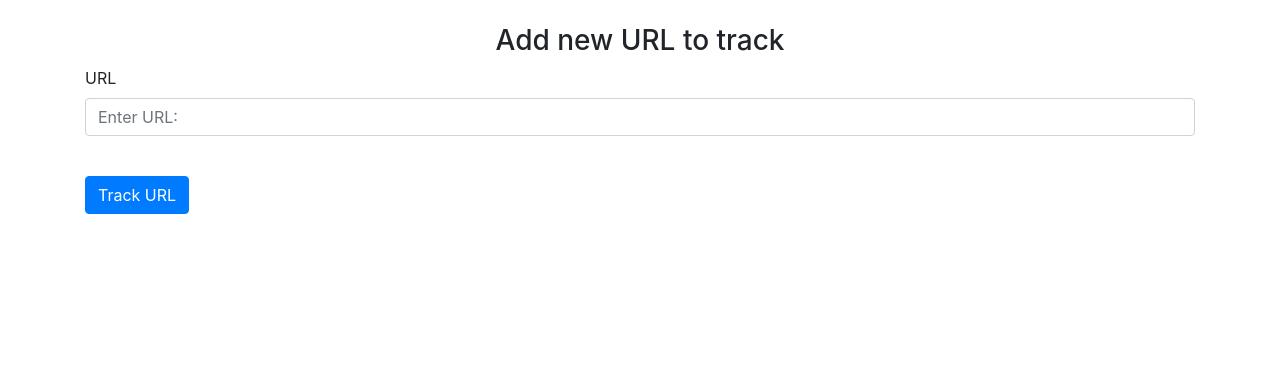
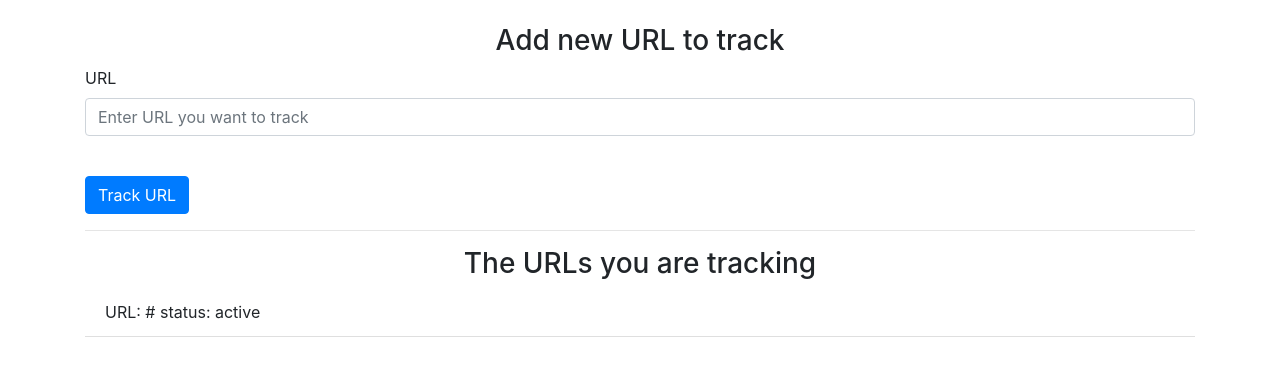
Before and after one commit to jmcraineydev/python_ping_utility, a Flask app: page / in a window 1280 px wide. Shown: the part 56-432 px from the top of the page. Run offline with Flask 2, Linux system fonts and the light colour scheme; the visitor is signed in with stand-in values (Sample User, id 1); a database or web service that is not in the repository returns one stand-in record (values such as "Sample title"); some libraries are stand-ins or nearby versions.

Commit message:
feat: add URL input, display of URL data, tracking functions

```diff
--- a/public/__init__.py
+++ b/public/__init__.py
@@ -10,6 +10,7 @@ load_dotenv()
 cluster = MongoClient(os.getenv("MONGO_DB_CONNECTION"))
 db = cluster["PingUtil"]
 userCollection = db["user"]
+trackedCollection = db["tracked"]
 
 
 def create_app():
--- a/public/templates/home.html
+++ b/public/templates/home.html
@@ -9,11 +9,20 @@ content%}
       name="url"
       id="url"
       class="form-control"
-      placeholder="Enter URL: "
+      placeholder="Enter URL you want to track "
     />
   </div>
   <br />
   <button type="submit" class="btn btn-primary">Track URL</button>
 </form>
+<hr />
+<h3 align="center">The URLs you are tracking</h3>
+<ul class="list-group list-group-flush" id="notes">
+  {% if userUrls != None %} {% for url in userUrls%}
+  <li class="list-group-item">URL: {{url['url']}} status: {{url['status']}}</li>
+  {%endfor%}{% else %}
+  <li>You currently are not tracking any urls</li>
+  {% endif %}
+</ul>
 
 {%endblock%}
--- /dev/null
+++ b/public/tracking.py
@@ -0,0 +1,20 @@
+from flask import Blueprint, render_template, request, flash, redirect, url_for, session
+from . import userCollection, trackedCollection
+import datetime
+
+
+def getUserTrackedUrl():
+    email = session.get("user")
+    print(email)
+    userUrls = trackedCollection.find({"email": email}, {})
+    # print(list(userUrls))
+    return list(userUrls)
+
+
+def addUrlToTracking(url):
+    now = datetime.datetime.now()
+    email = session.get("user")
+    print(email)
+    trackedCollection.insert_one(
+        {"url": url, "email": email, "status": "unknown", "date": now}
+    )
--- a/public/views.py
+++ b/public/views.py
@@ -1,10 +1,27 @@
-from flask import Blueprint, render_template, session, redirect, url_for, session
+from flask import (
+    Blueprint,
+    render_template,
+    session,
+    redirect,
+    url_for,
+    session,
+    request,
+)
+
+from public.tracking import addUrlToTracking, getUserTrackedUrl
+
+# from tracking.py import addUrlTracking
 
 views = Blueprint("views", __name__)
 
 
-@views.route("/")
+@views.route("/", methods=["GET", "POST"])
 def home():
     if session.get("user") == None:
         return redirect(url_for("auth.login"))
-    return render_template("home.html", session=session)
+    if request.method == "POST":
+        url = request.form.get("url")
+        addUrlToTracking(url)
+    userUrls = getUserTrackedUrl()
+    print(session.get("user"))
+    return render_template("home.html", session=session, userUrls=userUrls)
```
